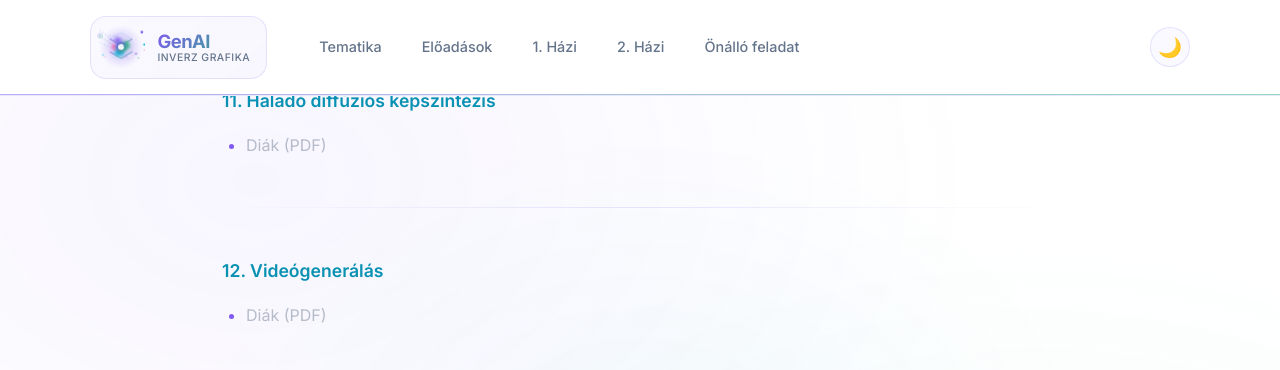
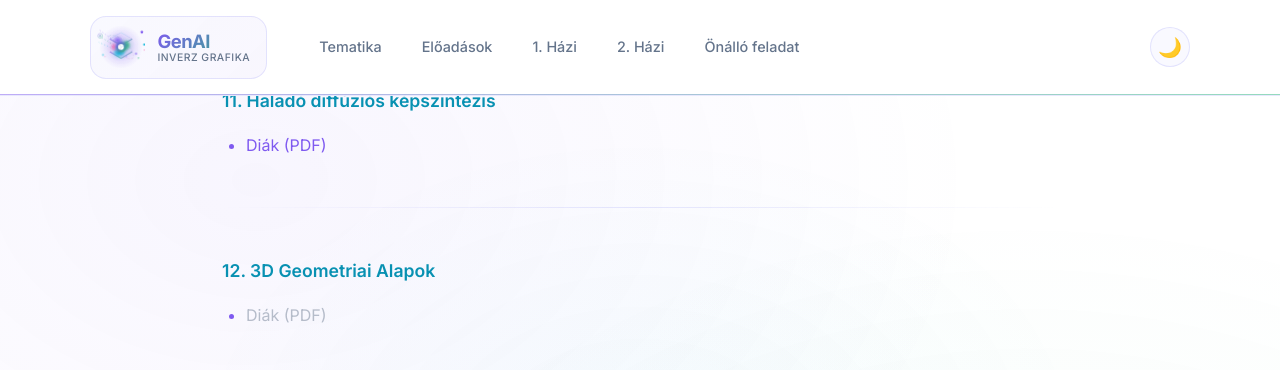
Before and after one commit to VaitkusM/genai-inverse-graphics-bme-vik-iit, a Jekyll site: the page built from eloadasok.md, in a window 1280 px wide and 900 px high, scrolled down 2552 px. Shown: the top 370 px of the window. Built offline with Jekyll 4.4.1, drawn with Linux system fonts in a browser that asks for light colours.

Commit message:
Sync from private repository

```diff
--- a/eloadasok.md
+++ b/eloadasok.md
@@ -84,11 +84,11 @@ Az előadások diái és kiegészítő anyagok itt lesznek elérhetők.
 
 ### 11. Haladó diffúziós képszintézis {#het-11}
 
-- <span class="disabled-link">Diák (PDF)</span>
+- [Diák (PDF)](GenAI_2026_E11_AdvancedDiffusion.pdf)
 
 ---
 
-### 12. Videógenerálás {#het-12}
+### 12. 3D Geometriai Alapok {#het-12}
 
 - <span class="disabled-link">Diák (PDF)</span>
 
```
